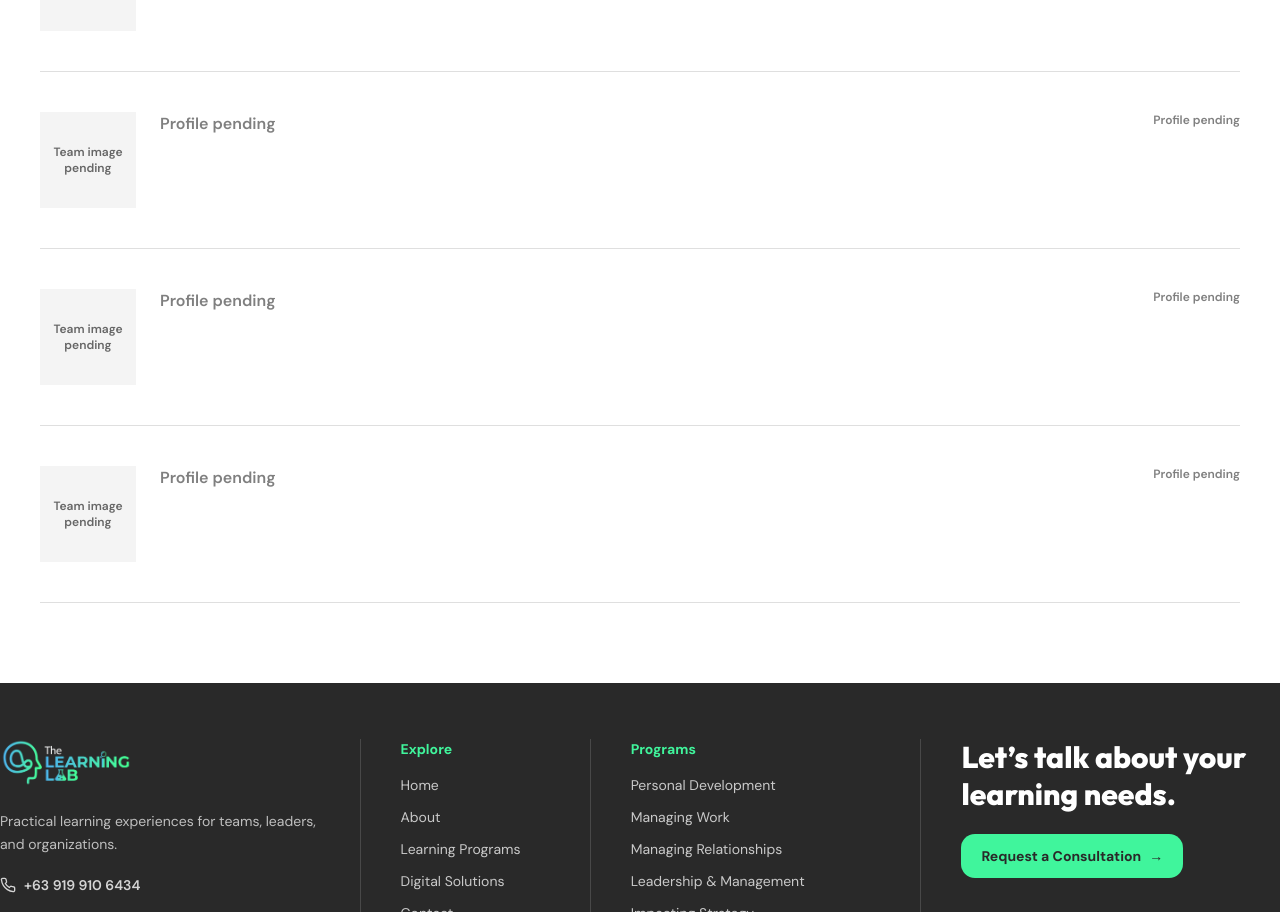
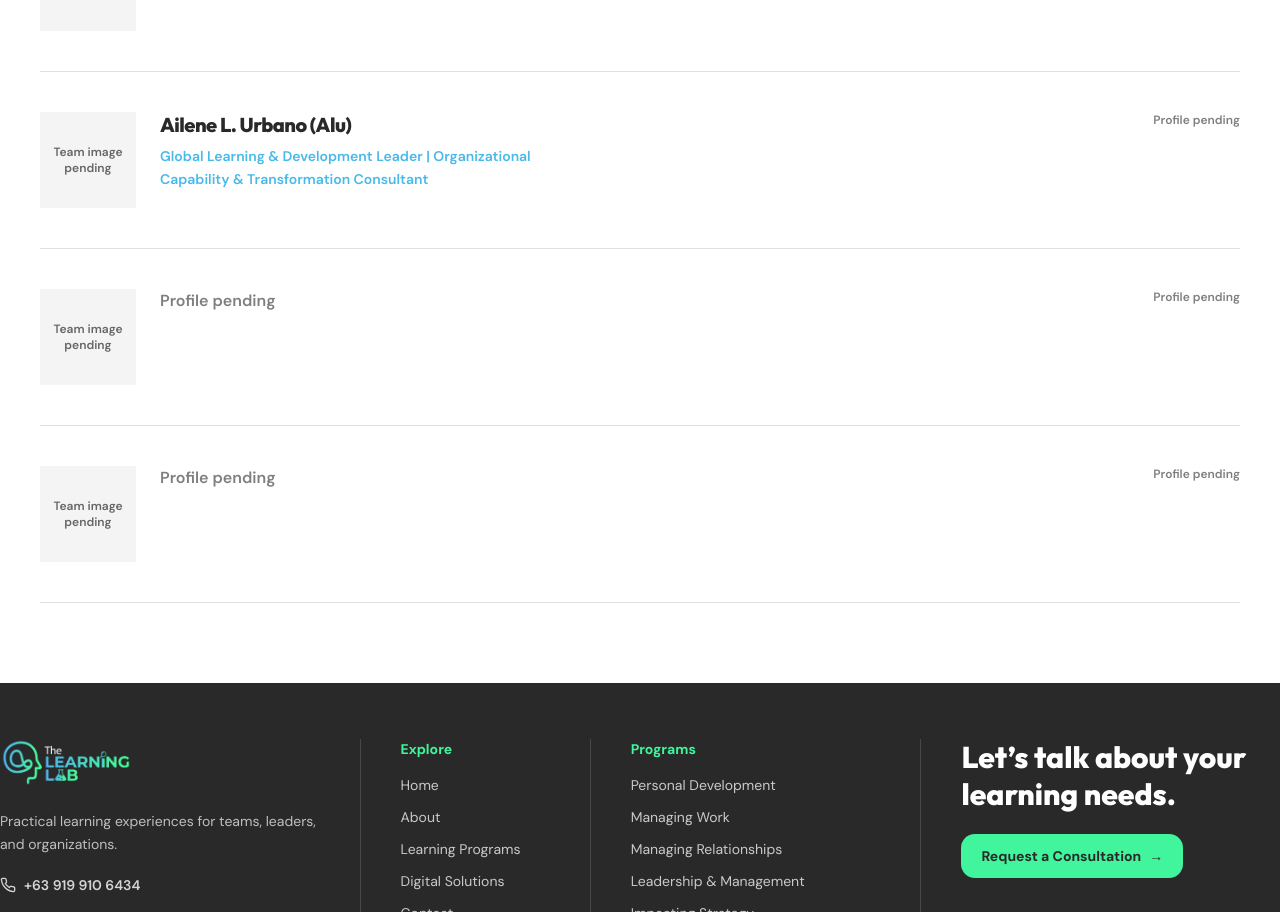
Before and after one commit to gabzy0423/The-Learning-Lab, a Next.js app: page /about/team in a window 1280 px wide. Shown: the part 2194-3106 px from the top of the page. Built offline with nearby package versions, Linux system fonts and the light colour scheme.

Commit message:
Add Ailene to team profiles

```diff
--- a/app/about/team/page.tsx
+++ b/app/about/team/page.tsx
@@ -141,6 +141,11 @@ export default function MeetTheTeamPage() {
                     <h3 className="font-heading text-xl font-extrabold leading-tight tracking-tight">Vicky Leguarda</h3>
                     <p className="mt-2 text-sm font-semibold leading-relaxed text-brand-cyan-blue">Executive Client Partner | Learning Experience Specialist</p>
                   </>
+                ) : index === 6 ? (
+                  <>
+                    <h3 className="font-heading text-xl font-extrabold leading-tight tracking-tight">Ailene L. Urbano (Alu)</h3>
+                    <p className="mt-2 text-sm font-semibold leading-relaxed text-brand-cyan-blue">Global Learning &amp; Development Leader | Organizational Capability &amp; Transformation Consultant</p>
+                  </>
                 ) : (
                   <p className="text-base font-semibold text-brand-charcoal/60">Profile pending</p>
                 )}
```
